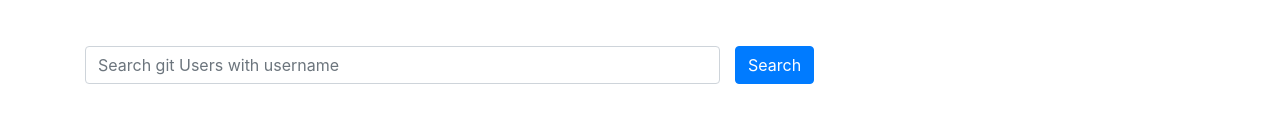
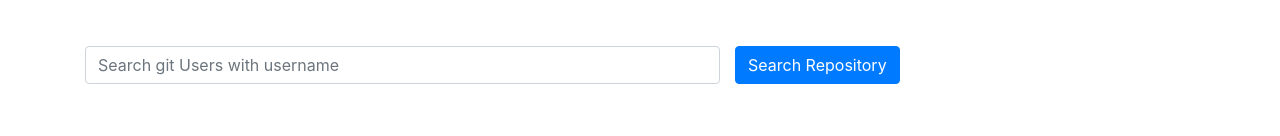
Before and after one commit to tailorv/Git-Insta, an Angular app: page / in a window 1280 px wide. Shown: the part 562-698 px from the top of the page. Built offline with nearby package versions, Linux system fonts and the light colour scheme.

Commit message:
add component profile

```diff
--- a/src/app/components/profile/profile.component.html
+++ b/src/app/components/profile/profile.component.html
@@ -12,7 +12,7 @@
                 </form>
             </div>
             <div class="col-sm-3 px-0 py-5">
-                <button class="btn btn-primary" (click)="findProfile()">Search</button>
+                <button class="btn btn-primary" (click)="findProfile()">Search Repository</button>
             </div>
         </div>
     </div>
```
